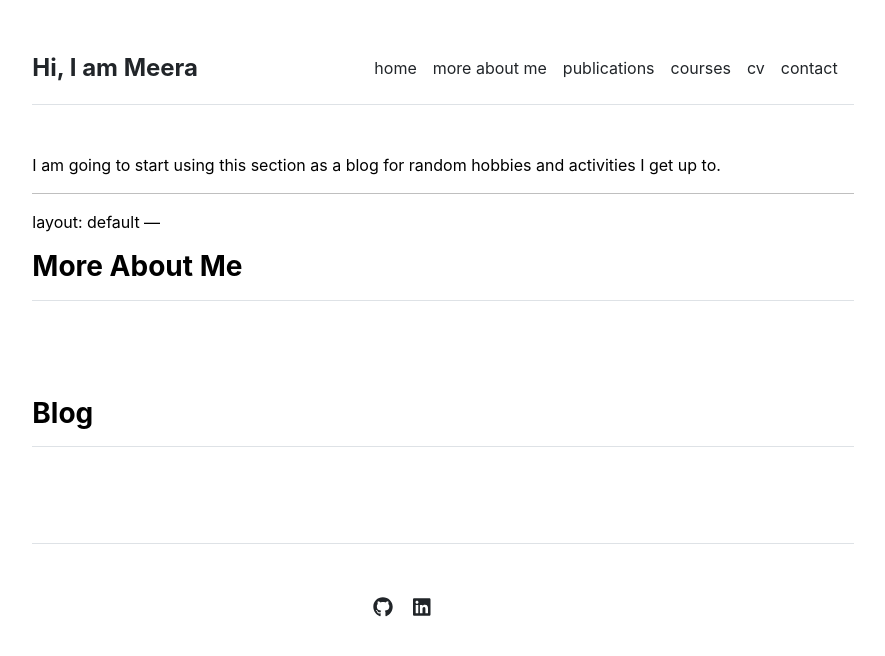
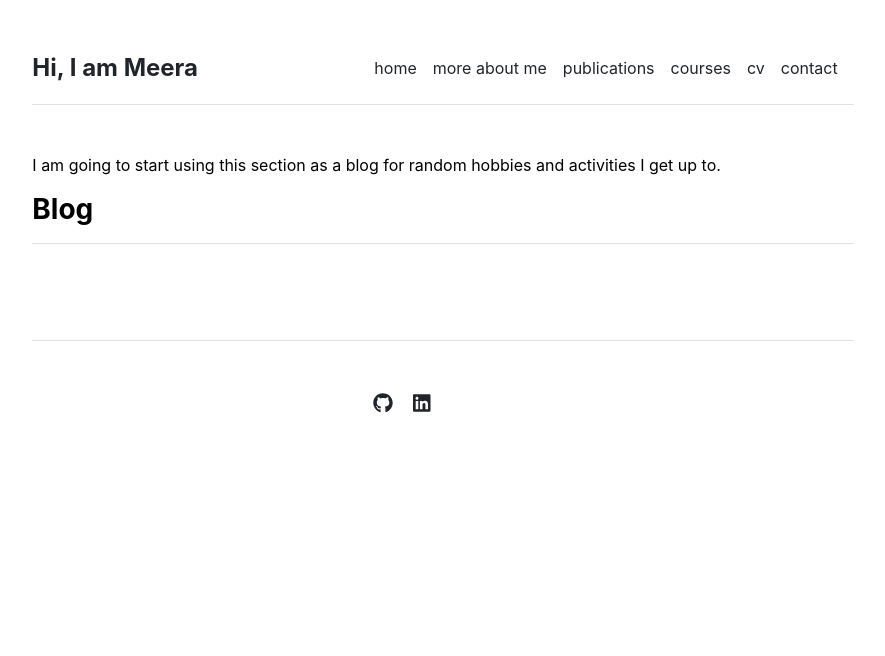
Before and after one commit to astrogirl1/astrogirl1, a Jekyll site: the page built from post.md, in a window 1280 px wide. Shown: the top 656 px of the page, without its empty margins (197-1082 px from the left). Built offline with Jekyll 4.4.1, drawn with Linux system fonts in a browser that asks for light colours.

Commit message:
post html errors2

```diff
--- a/post.md
+++ b/post.md
@@ -3,5 +3,3 @@ layout: post
 title: "More About Me"
 ---
 I am going to start using this section as a blog for random hobbies and activities I get up to.
-
-{% include post.html %}
```
